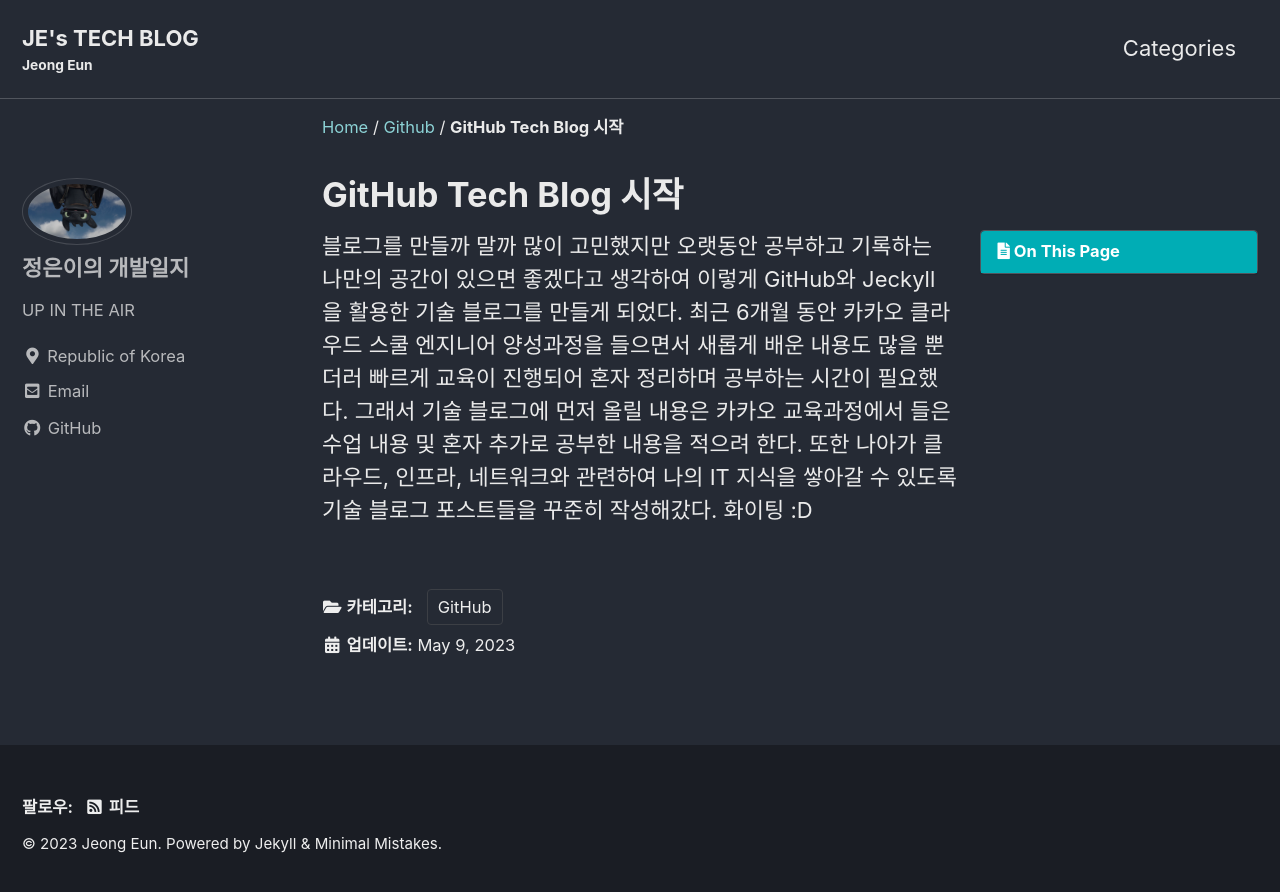
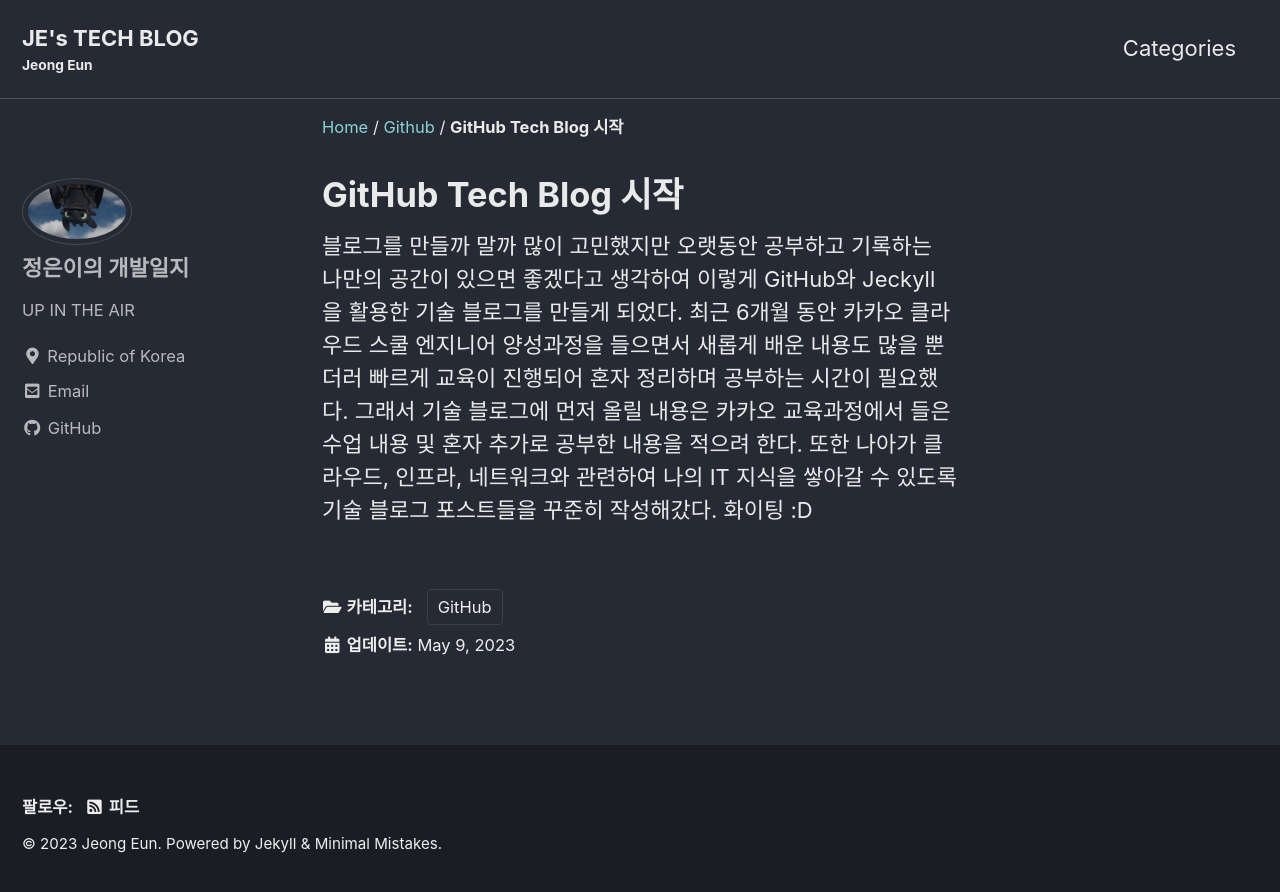
Before and after one commit to jang294/jang294.github.io, a Jekyll site: the page built from _posts/2023/network/2023-05-09-start-GitHubBlog.md, in a window 1280 px wide. Shown: the top 892 px of the page. Built offline with Jekyll 4.4.1, drawn with Linux system fonts in a browser that asks for light colours; cached includes are drawn as plain includes.

Commit message:
Update single.html

```diff
--- a/_layouts/single.html
+++ b/_layouts/single.html
@@ -38,14 +38,14 @@ layout: default
       {% endunless %}
 
       <section class="page__content e-content" itemprop="text">
-        {% if page.toc %}
+<!--         {% if page.toc %}
           <aside class="sidebar__right {% if page.toc_sticky %}sticky{% endif %}">
             <nav class="toc">
               <header><h4 class="nav__title"><i class="fas fa-{{ page.toc_icon | default: 'file-alt' }}"></i> {{ page.toc_label | default: site.data.ui-text[site.locale].toc_label | default: "On this page" }}</h4></header>
               {% include toc.html sanitize=true html=content h_min=1 h_max=6 class="toc__menu" skip_no_ids=true %}
             </nav>
           </aside>
-        {% endif %}
+        {% endif %} -->
         {{ content }}
         {% if page.link %}<div><a href="{{ page.link }}" class="btn btn--primary">{{ site.data.ui-text[site.locale].ext_link_label | default: "Direct Link" }}</a></div>{% endif %}
       </section>
```
